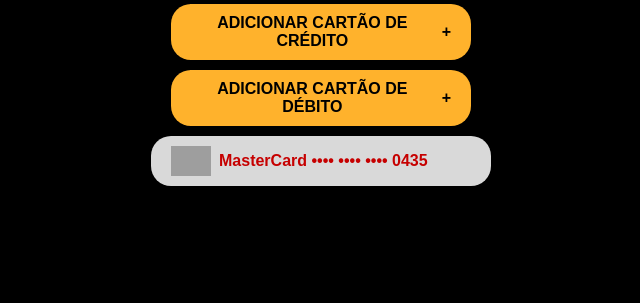
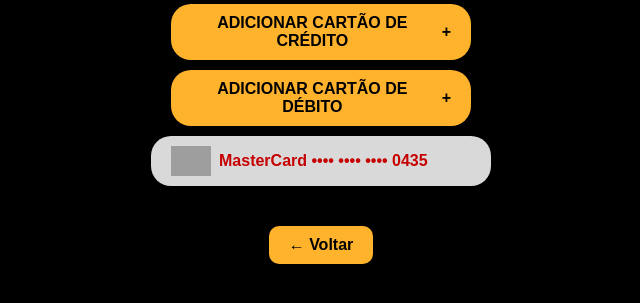
Before and after one commit to Vitorfran/projetoBarbearia, a PHP site: page /pages/planos.php in a window 1280 px wide. Shown: the part 430-733 px from the top of the page, without its empty margins (319-959 px from the left). Run offline with PHP 8.4, Linux system fonts and the light colour scheme; grey boxes are pictures that could not be loaded.

Commit message:
botao voltar de planos
criei botao de voltar para a tela planos

```diff
--- a/assets/css/styleplanos.css
+++ b/assets/css/styleplanos.css
@@ -93,6 +93,28 @@ button {
   font-weight: bold;
   cursor: pointer;
 }
+.voltar-container {
+  display: flex;
+  justify-content: center;
+  margin-top: 20px;
+}
+
+.btn-voltar {
+  padding: 10px 20px;
+  background-color: #FFB22C;
+  color: black;
+  font-weight: bold;
+  text-decoration: none;
+  border-radius: 10px;
+  box-shadow: 0 3px 6px rgba(0, 0, 0, 0.1);
+  transition: background-color 0.3s ease;
+}
+
+.btn-voltar:hover {
+  background-color: #e09d22;
+}
+
+
 
 .cartoes {
   margin: 40px auto;
--- a/pages/home_auth.php
+++ b/pages/home_auth.php
@@ -188,7 +188,7 @@ if (!isset($_SESSION['usuario'])) {
                     <p class="home-preco-moeda">R$</p>
                     <p class="home-preco-valor">29/mês</p>
                     <p class="home-descricao-plano">1 corte por mês</p>
-                    <a href="#" class="home-botao home-botao-selecionar">Selecionar</a>
+                    <a href="../pages/planos.php" class="home-botao home-botao-selecionar">Selecionar</a>
                 </div>
 
                 <!-- ===========================================
@@ -200,7 +200,7 @@ if (!isset($_SESSION['usuario'])) {
                     <p class="home-preco-valor">59/mês</p>
                     <p class="home-descricao-plano">2 cortes por mês</p>
                     <p class="home-descricao-plano">+ Sombrancelha</p>
-                    <a href="#" class="home-botao home-botao-selecionar">Selecionar</a>
+                    <a href="../pages/planos.php" class="home-botao home-botao-selecionar">Selecionar</a>
                 </div>
 
                 <!-- ===========================================
@@ -212,7 +212,7 @@ if (!isset($_SESSION['usuario'])) {
                     <p class="home-preco-valor">89/mês</p>
                     <p class="home-descricao-plano">4 cortes por mês</p>
                     <p class="home-descricao-plano">+ Barba & Sombrancelha</p>
-                    <a href="#" class="home-botao home-botao-selecionar">Selecionar</a>
+                    <a href="../pages/planos.php" class="home-botao home-botao-selecionar">Selecionar</a>
                 </div>
             </div>
         </section>
--- a/pages/planos.php
+++ b/pages/planos.php
@@ -10,6 +10,8 @@
 <body>
 
   <h1>Planos Mensais</h1>
+
+
 
   <div class="planos">
     <div class="plano">
@@ -60,6 +62,10 @@
       <span class="sifrao">MasterCard •••• •••• •••• 0435</span>
     </div>
   </div>
+  <div class="voltar-container">
+  <a href="../public/home.php" class="btn-voltar">← Voltar</a>
+</div>
+
 
 </body>
 </html>
```
